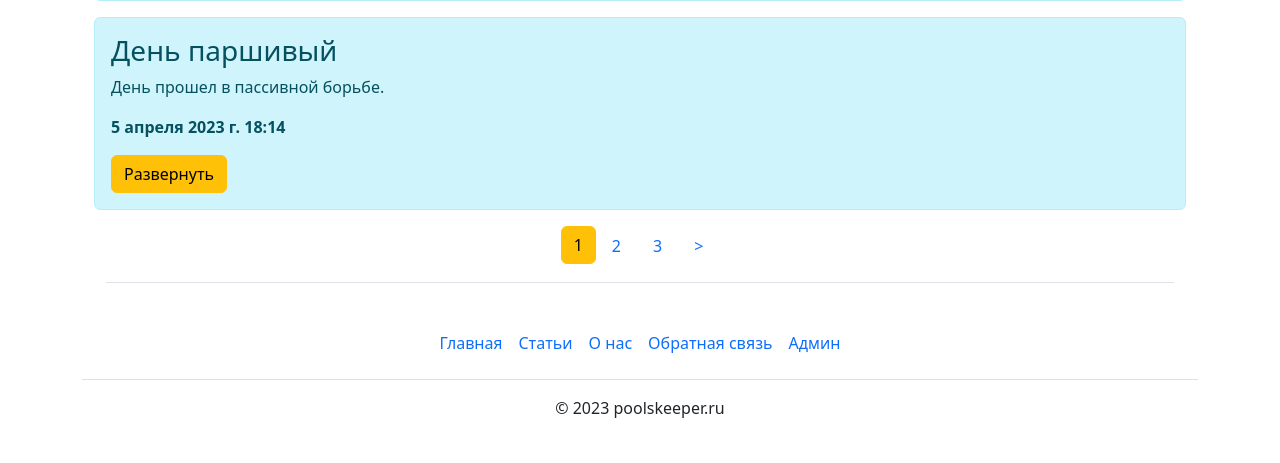
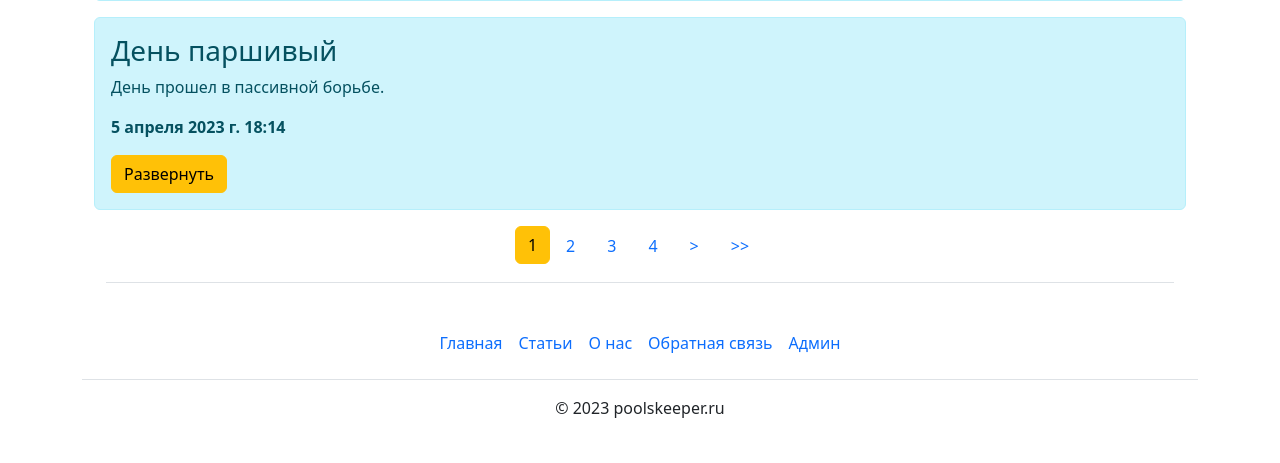
Before and after one commit to BeastBeastov/DjangoFirst, a Django app: page /articles in a window 1280 px wide. Shown: the part 965-1428 px from the top of the page. Run offline with Django 4.2, Linux system fonts and the light colour scheme; data comes from the database, SQL or seed files in the repository; both versions use the stored data as it was after the commit.

```diff
--- a/djangoblog/main/templates/main/articles.html
+++ b/djangoblog/main/templates/main/articles.html
@@ -24,6 +24,10 @@
 {% if page_obj.has_other_pages %}
 {% if page_obj.has_previous %}
     <li class="nav-item">
+        <a class="nav-link" href="?page={{ page_obj.first_page_number }}"> << </a>
+    </li>
+
+    <li class="nav-item">
         <a class="nav-link" href="?page={{ page_obj.previous_page_number }}"> &lt; </a>
     </li>
 {% endif %}
@@ -32,7 +36,7 @@
         <li class="nav-item">
             <a class="btn btn-warning" href="?page={{ p }}"> {{ p }} </a>
         </li>
-        {% elif p >= page_obj.number|add:-2 and p <= page_obj.number|add:2  %}
+        {% elif p >= page_obj.number|add:-3 and p <= page_obj.number|add:3  %}
         <li class="nav-item">
             <a class="nav-link" href="?page={{ p }}"> {{ p }} </a>
         </li>
@@ -42,6 +46,9 @@
     <li class="nav-item">
         <a class="nav-link" href="?page={{ page_obj.next_page_number }}"> &gt; </a>
     </li>
+    <li class="nav-item">
+        <a class="nav-link" href="?page={{ page_obj.page_range }}"> &gt;> </a>
+    </li>
 {% endif %}
     </ul>
 </nav>
```
Also changed, not shown: djangoblog/db.sqlite3.
